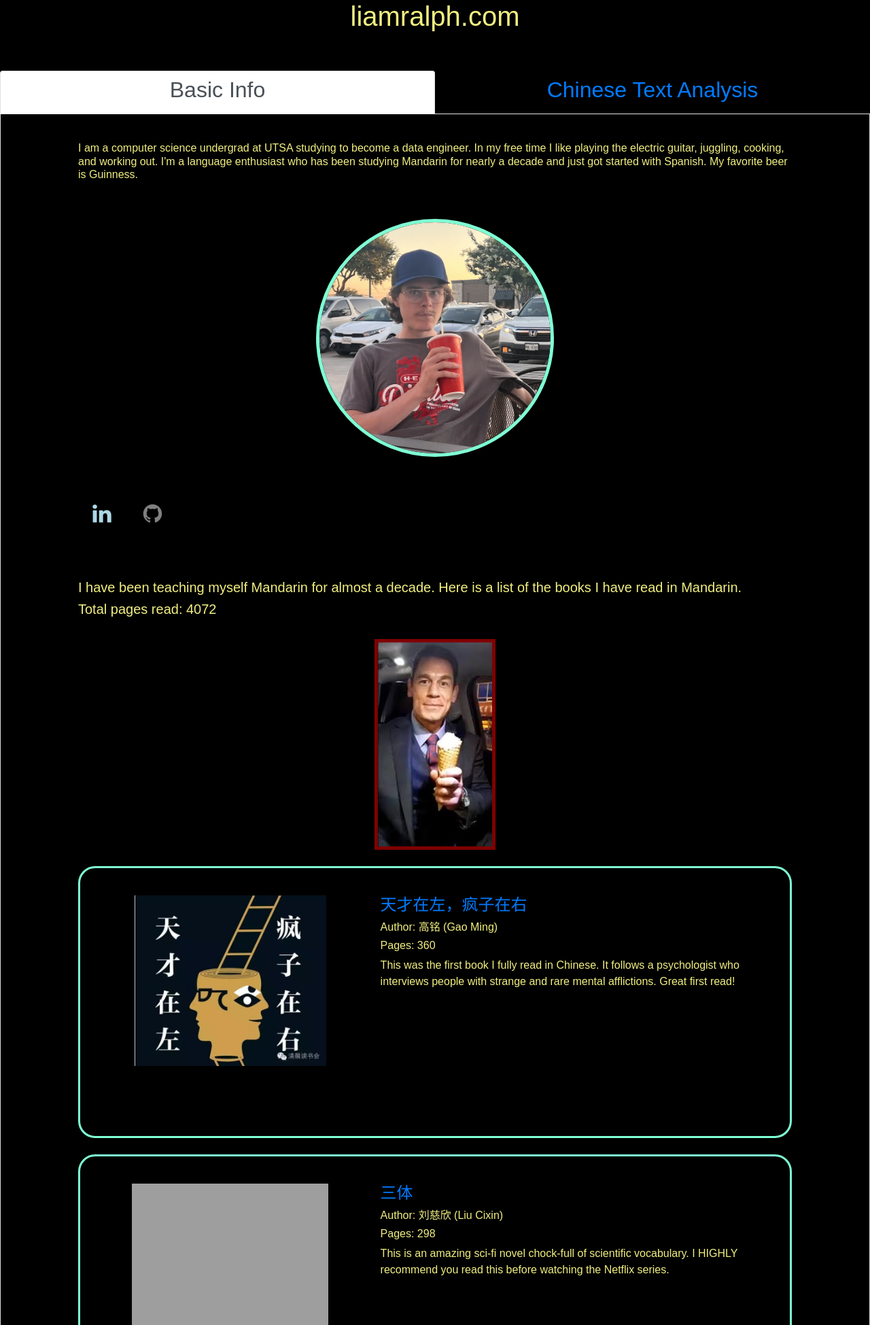
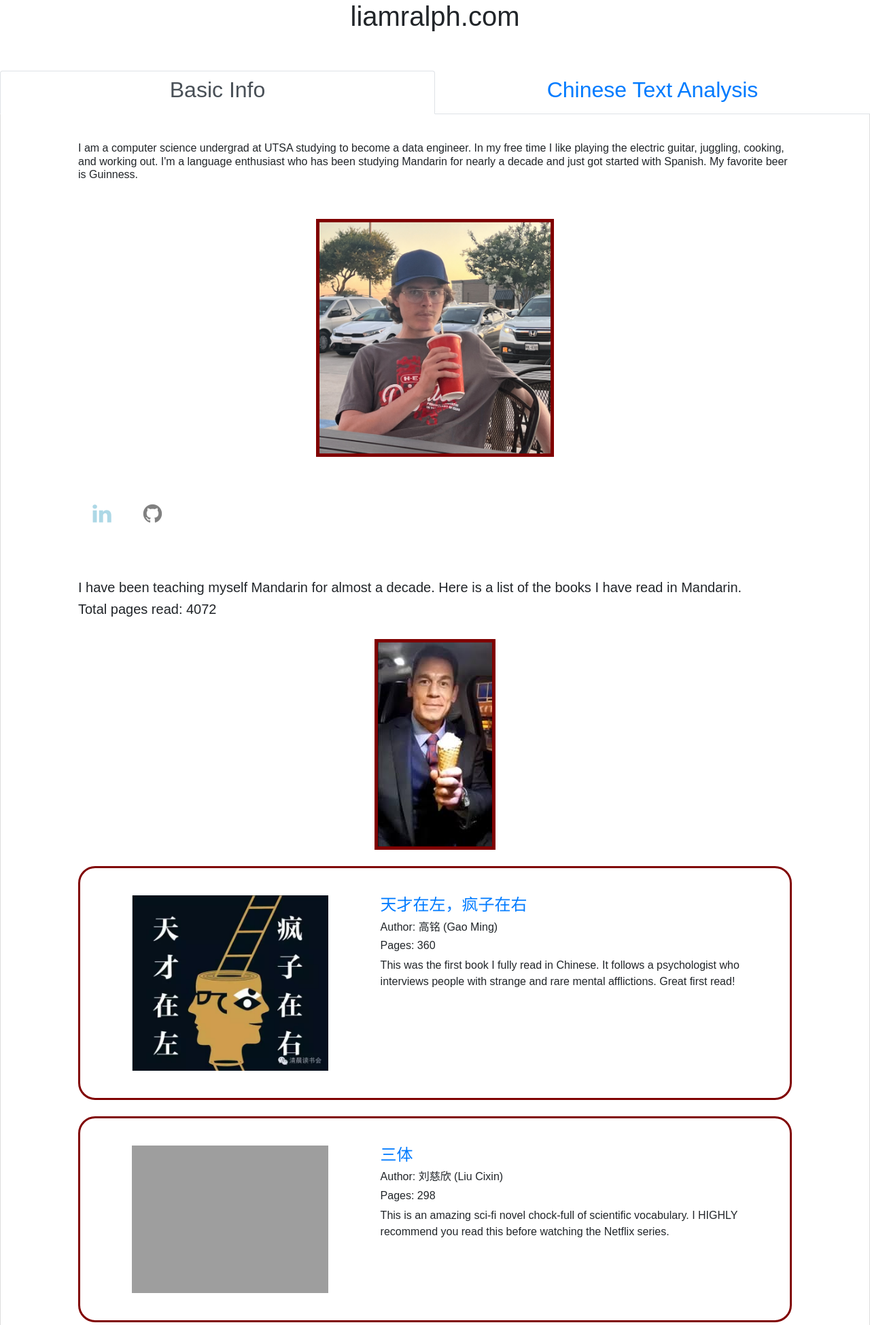
Before and after one commit to liamr333/Personal-Website, a Flask app: page / in a window 1280 px wide. Shown: the top 1949 px of the page at 68% size. Run offline with Flask 3, Linux system fonts and the light colour scheme; grey boxes are pictures that could not be loaded.

Commit message:
Updated styling

```diff
--- a/static/styles/home-styles.css
+++ b/static/styles/home-styles.css
@@ -1,10 +1,7 @@
 body {
     height: 100%;
     width: 100%;
-    background-color: black !important;
     font-family: League Gothic, sans-serif !important;
-    color: #f1ef80 !important;
-    cursor: url('static/images/transparent-higgins.png'), auto;
 }
 
 h1, h2 {
@@ -17,7 +14,7 @@ img {
     margin-right: auto;
     max-width: 80%;
     max-height: 80%;
-    border: solid 5px aquamarine;
+    border: solid 5px maroon;
 }
 
 .tab-pane {
@@ -79,9 +76,9 @@ img {
 .float-container {
     border-radius: 25px;
     padding: 20px;
-    height: 400px;
+    height: fit-content;
     width: fit-content;
-    border: solid 3px aquamarine;
+    border: solid 3px maroon;
     overflow: hidden;
 }
 
@@ -101,7 +98,7 @@ img {
 
 .content-section {
     padding: 10px 20px;
-    border: solid 3px aquamarine;
+    border: solid 3px maroon;
     border-radius: 3px;
     margin-bottom: 20px;
 }
@@ -178,8 +175,7 @@ span:hover::after {
 }
 
 .headshot {
-    border-radius: 50%;
-    border: solid 5px aquamarine;
+    border: solid 5px maroon;
     width: 350px;
     height: 350px;
 }
```
